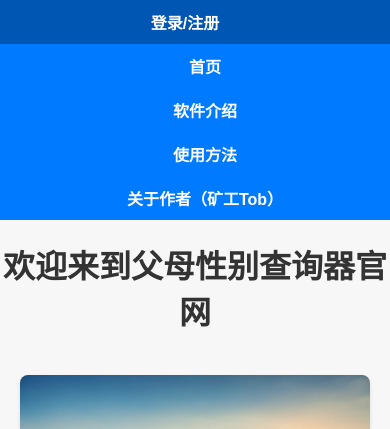
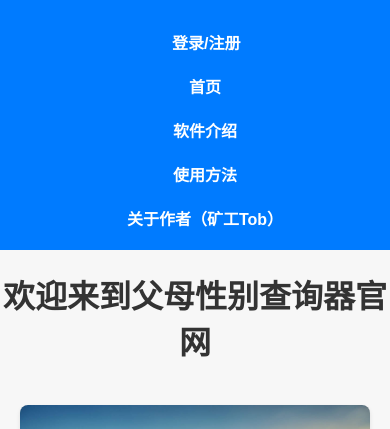
Before and after one commit to MinerTob/web, a website: page index.html in a window 390 px wide. Shown: the top 429 px of the page. Drawn offline with Linux system fonts and the light colour scheme.

Commit message:
Update index.css

```diff
--- a/index.css
+++ b/index.css
@@ -241,13 +241,23 @@ body {
 @media (max-width: 768px) {
     .navbar {
         flex-direction: column; /* 垂直排列 */
-        align-items: flex-start; /* 左对齐 */
+        padding: 10px; /* 添加内边距 */
+        align-items: center; /* 水平居中对齐 */
     }
 
     .navbar a {
         padding: 10px; /* 调整内边距 */
         width: 100%; /* 铺满全宽 */
         text-align: center; /* 居中对齐 */
+    }
+
+    .login-btn {
+        position: relative; /* 相对定位 */
+        left: 50%; /* 向右偏移50% */
+        transform: translateX(-42%); /* 向左偏移50%以实现居中 */
+        text-align: center;  /* 居中对齐 */
+        width: 80%; /* 宽度调整 */
+        margin-top: 10px; /* 覆盖可能的上下间距 */
     }
 
     .image-container {
```
